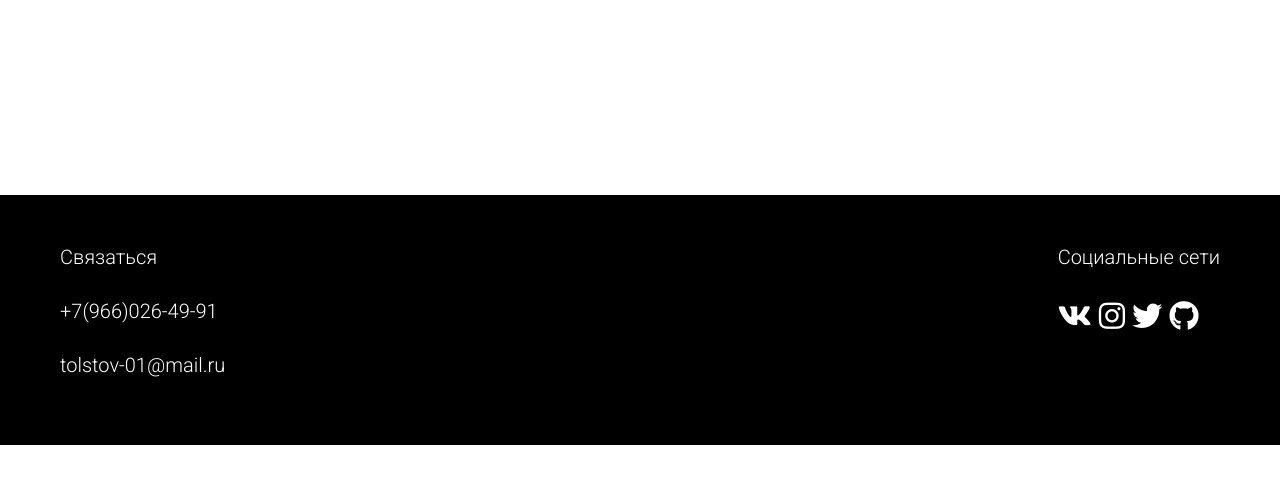
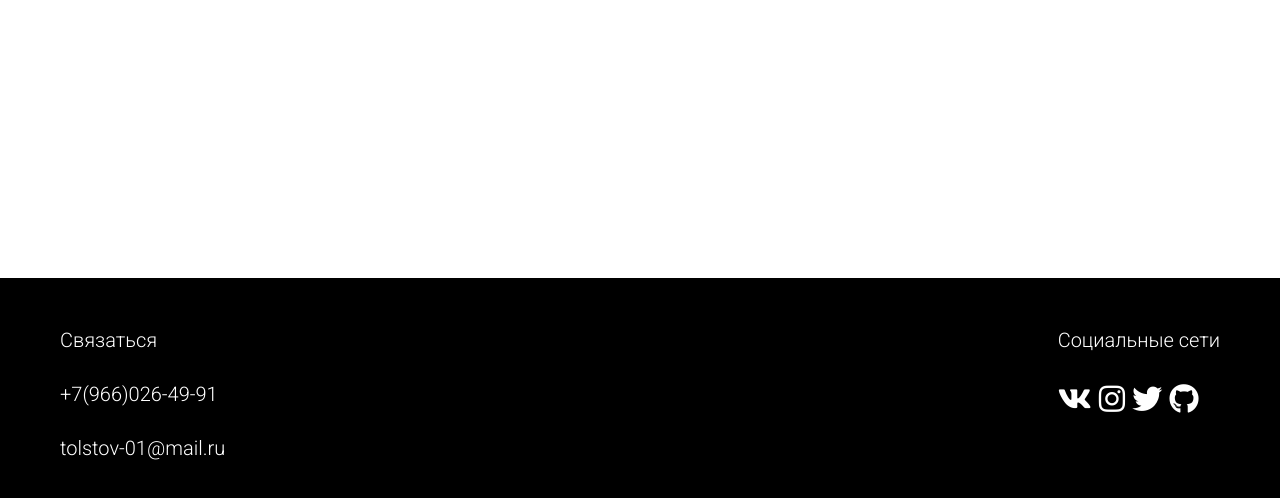
Before and after one commit to Alex011-cpu/Alex011-cpu.github.io, a plain HTML site: page kurs/ps4_page.html in a window 1280 px wide. Shown: the part 822-1320 px from the top of the page. Before the commit the page ends 1267 px from the top, so only its background shows below. Drawn offline with nearby package versions, Linux system fonts and the light colour scheme.

Commit message:
Add files via upload

```diff
--- a/kurs/css/curs.css
+++ b/kurs/css/curs.css
@@ -431,7 +431,7 @@ a{
 }
 .ani{
 	opacity: 0;
-	transform: translate(0px,300px);
+	transform: translate(0px,200px);
 	transition: all .8s ease 0s;
 }
 .ani_active{
@@ -614,7 +614,7 @@ video{
 }
 /*footer*/
 .footer{
-	margin-top: 237px;
+	margin-top: 300px;
 	width: 100%;
 	height: 250px;
 	background-color: #000;
--- a/kurs/css/ps_page.css
+++ b/kurs/css/ps_page.css
@@ -1,3 +1,11 @@
+*{
+	margin: 0;
+	padding: 0;
+	box-sizing: border-box;
+}
+.page_content{
+	 min-height: 100vh;
+}
 .header_specs{
 	font-family: 'Roboto', sans-serif;
 	text-align: center;
@@ -6,6 +14,10 @@
     letter-spacing: 5px;
     font-size: 25px;
 	color: #6F7DFF;
+}
+
+.footer{
+margin-top: 300px;
 }
 
 #fullscreen-bg {
```
